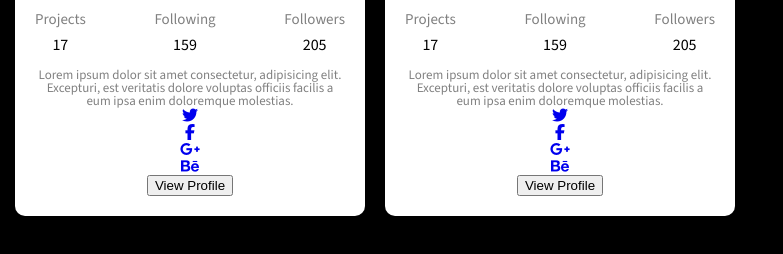
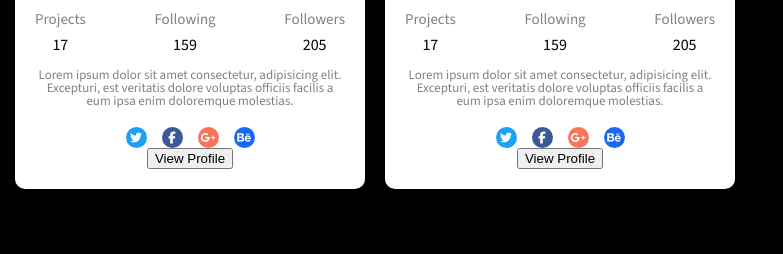
Before and after one commit to razn1337/FlexUserCard, a plain HTML site: page index.html in a window 1280 px wide. Shown: the part 218-472 px from the top of the page, without its empty margins (0-783 px from the left). Drawn offline with nearby package versions, Linux system fonts and the light colour scheme.

Commit message:
Style card content and social links

```diff
--- a/assets/CSS/style.css
+++ b/assets/CSS/style.css
@@ -81,3 +81,40 @@ body{
     font-size: 13px;
     margin-top: 15px;
 }
+
+.socialLinks {
+    margin-top: 20px;
+
+    display: flex;
+    justify-content: center;
+    gap: 15px;
+}
+
+.socialLinks a {
+    color: white;
+    width: 21px;
+    height: 21px;
+    font-size: 12px;
+    border-radius: 50%;
+    text-decoration: none;
+
+    display: flex;
+    justify-content: center;
+    align-items: center;
+}
+
+.twitterLink a {
+    background-color: #1DA1F2;
+}
+
+.facebookLink a {
+    background-color: #3B5998;
+}
+
+.googleLink a {
+    background-color: #F9755A;
+}
+
+.behanceLink a {
+    background-color: #1968F5;
+}
```
